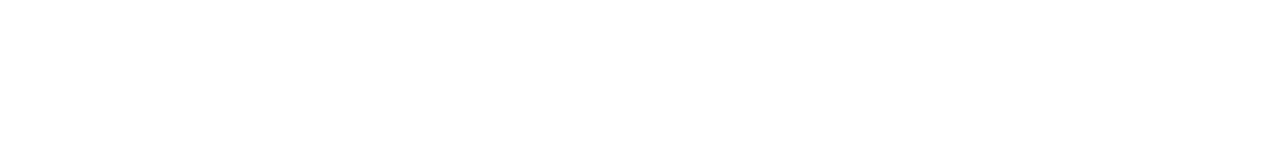
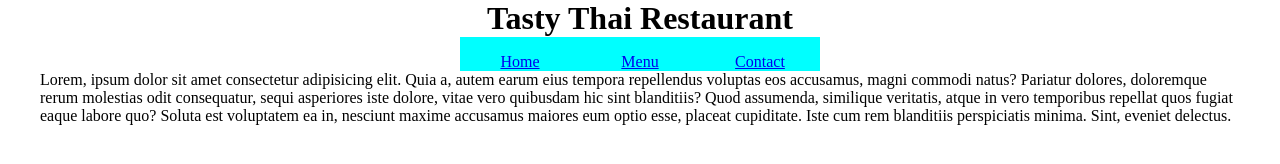
Before and after one commit to chriskorsak/restaurant-page, a website built with webpack: page dist/index.html in a window 1280 px wide. Built offline with nearby package versions, Linux system fonts and the light colour scheme.

Commit message:
create styles.css: add header and nav css styles. add html header content.

```diff
--- a/dist/index.html
+++ b/dist/index.html
@@ -5,9 +5,30 @@
   <meta http-equiv="X-UA-Compatible" content="IE=edge">
   <meta name="viewport" content="width=device-width, initial-scale=1.0">
   <title>Restaurant Page</title>
+  <link rel="stylesheet" href="styles.css">
 </head>
 <body>
-  <div id="content"></div>
+  <div id="content">
+
+    <header>
+      <h1>Tasty Thai Restaurant</h1>
+      <nav>
+        <ul id='nav-links'>
+          <li><a href="#">Home</a></li>
+          <li><a href="#">Menu</a></li>
+          <li><a href="#">Contact</a></li>
+        </ul>
+      </nav>
+    </header>
+
+    <main>
+      <p>Lorem, ipsum dolor sit amet consectetur adipisicing elit. Quia a, autem earum eius tempora repellendus voluptas eos accusamus, magni commodi natus? Pariatur dolores, doloremque rerum molestias odit consequatur, sequi asperiores iste dolore, vitae vero quibusdam hic sint blanditiis? Quod assumenda, similique veritatis, atque in vero temporibus repellat quos fugiat eaque labore quo? Soluta est voluptatem ea in, nesciunt maxime accusamus maiores eum optio esse, placeat cupiditate. Iste cum rem blanditiis perspiciatis minima. Sint, eveniet delectus.</p>
+    </main>
+
+    <footer>
+
+    </footer>
+  </div>
   <script src="main.js"></script>
 </body>
 </html>
--- /dev/null
+++ b/dist/styles.css
@@ -0,0 +1,29 @@
+* {
+  box-sizing: border-box;
+  margin: 0;
+  padding: 0;
+}
+
+#content {
+  max-width: 1200px;
+  margin: auto;
+}
+
+header {
+  text-align: center;
+}
+
+ul#nav-links {
+  width: 30%;
+  margin: auto;
+  display: flex;
+  justify-content: space-around;
+
+}
+
+ul#nav-links li {
+  list-style: none;
+  background-color: aqua;
+  padding: 1rem 1rem 0 1rem;
+  flex: 1;
+}
```
